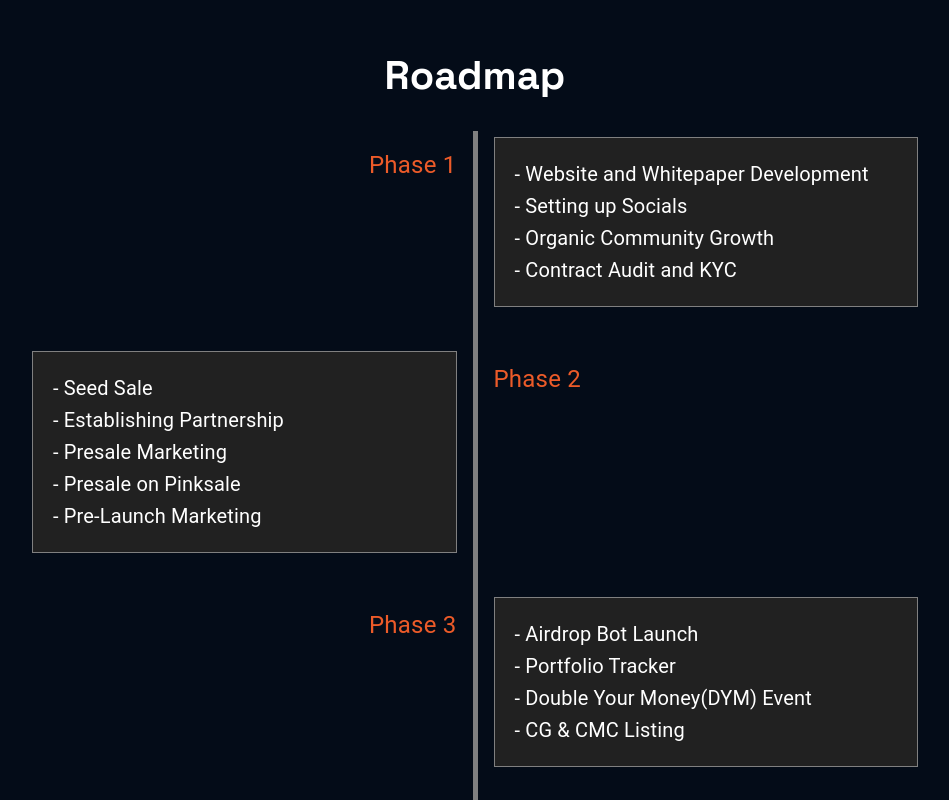
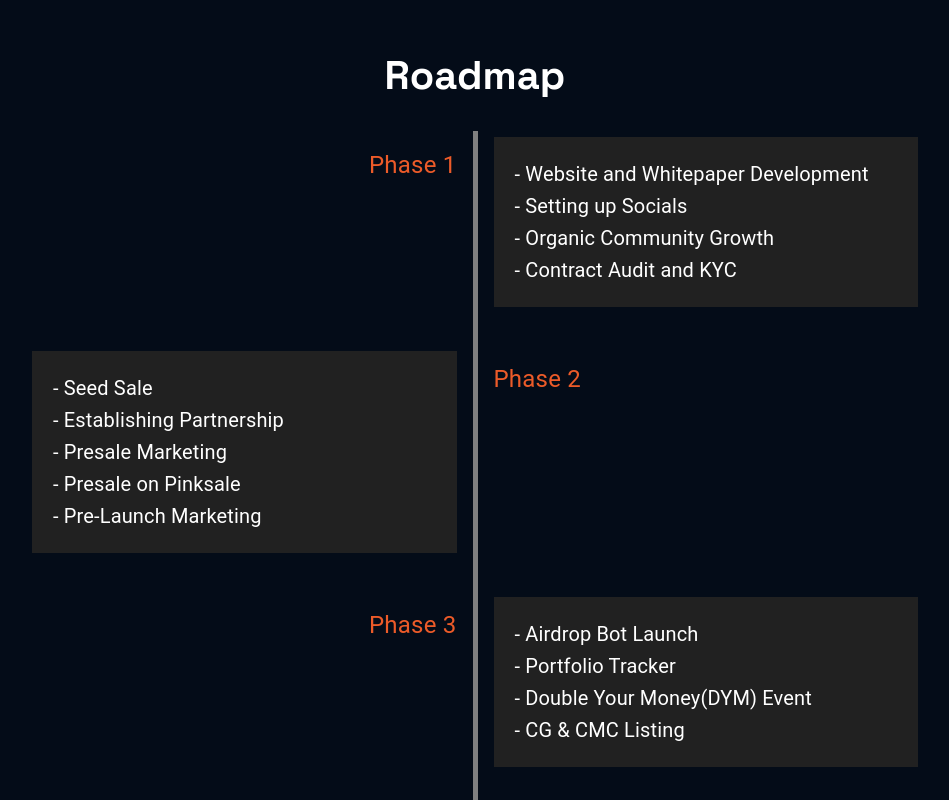
Before and after one commit to nitishkyadav/copyfi, a React (Create React App) app: page / in a window 1280 px wide. Shown: the part 2240-3040 px from the top of the page, without its empty margins (165-1114 px from the left). Built offline with nearby package versions, Linux system fonts and the light colour scheme.

Commit message:
CSS Update

```diff
--- a/src/containers/Roadmap/Roadmap.module.css
+++ b/src/containers/Roadmap/Roadmap.module.css
@@ -58,7 +58,7 @@ ul{
 }
 .phases{
     /* margin: 50px; */
-    border: 1px solid grey;
+    border: 1px solid transparent;
     background-color:rgba(33, 33, 33, 1);
     margin-bottom: 2rem;
 }
```
